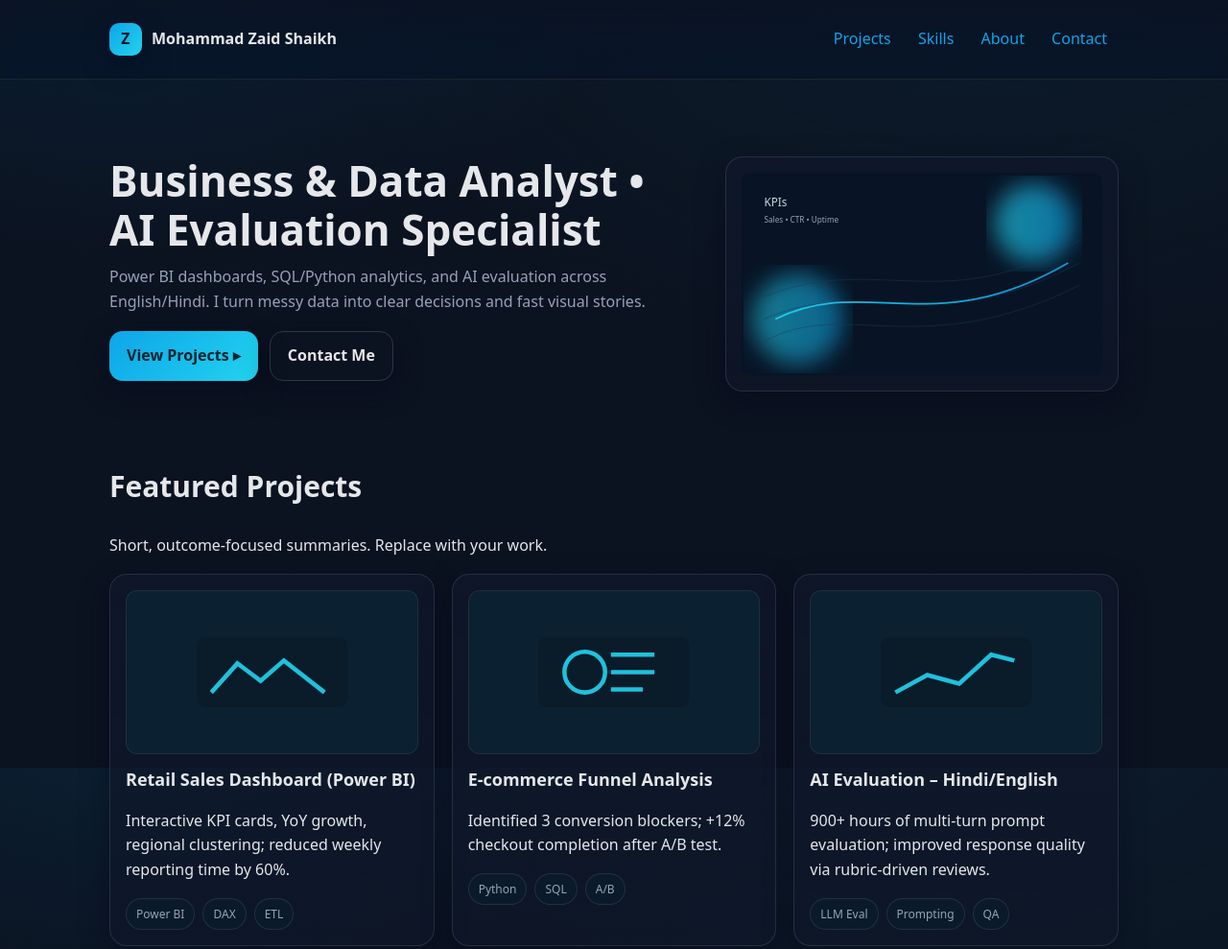
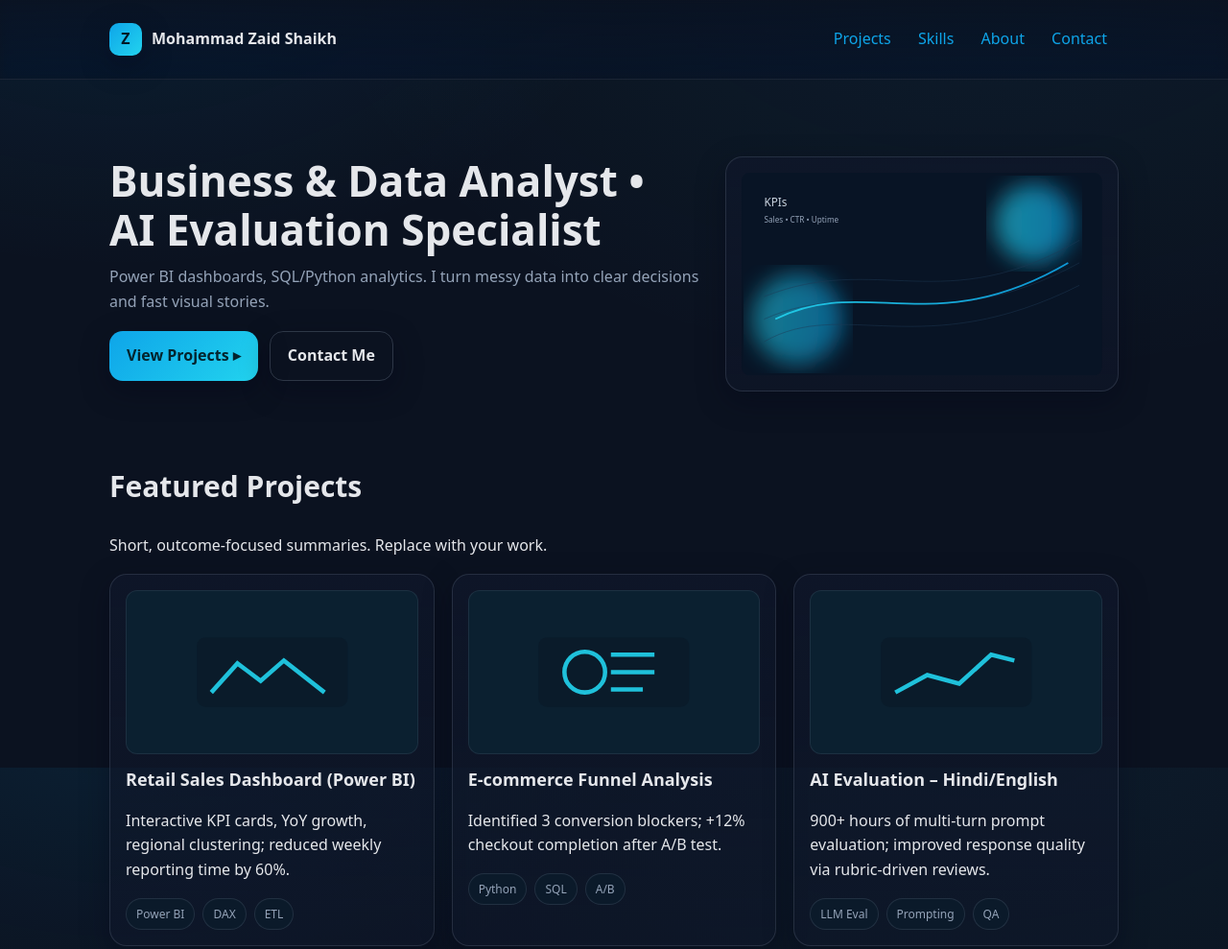
Before and after one commit to Zaidsk/zaid-portfolio, a plain HTML site: page index.html in a window 1280 px wide. Shown: the top 989 px of the page at 96% size. Drawn offline with Linux system fonts and the light colour scheme.

Commit message:
Update index.html
Did some changes in description

```diff
--- a/index.html
+++ b/index.html
@@ -120,7 +120,7 @@ footer{border-top:1px solid rgba(148,163,184,.12); color:var(--muted); padding:2
     <section class="hero">
       <div>
         <h1>Business & Data Analyst • AI Evaluation Specialist</h1>
-        <p>Power BI dashboards, SQL/Python analytics, and AI evaluation across English/Hindi. I turn messy data into clear decisions and fast visual stories.</p>
+        <p>Power BI dashboards, SQL/Python analytics. I turn messy data into clear decisions and fast visual stories.</p>
         <div class="cta">
           <a class="btn" href="#projects" aria-label="View projects">View Projects ▸</a>
           <a class="btn ghost" href="#contact">Contact Me</a>
```
